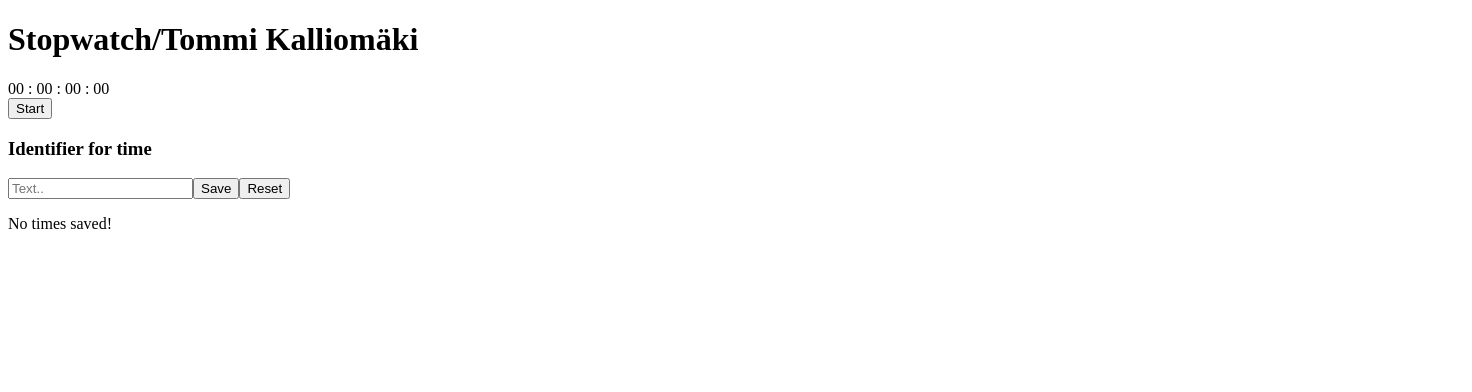
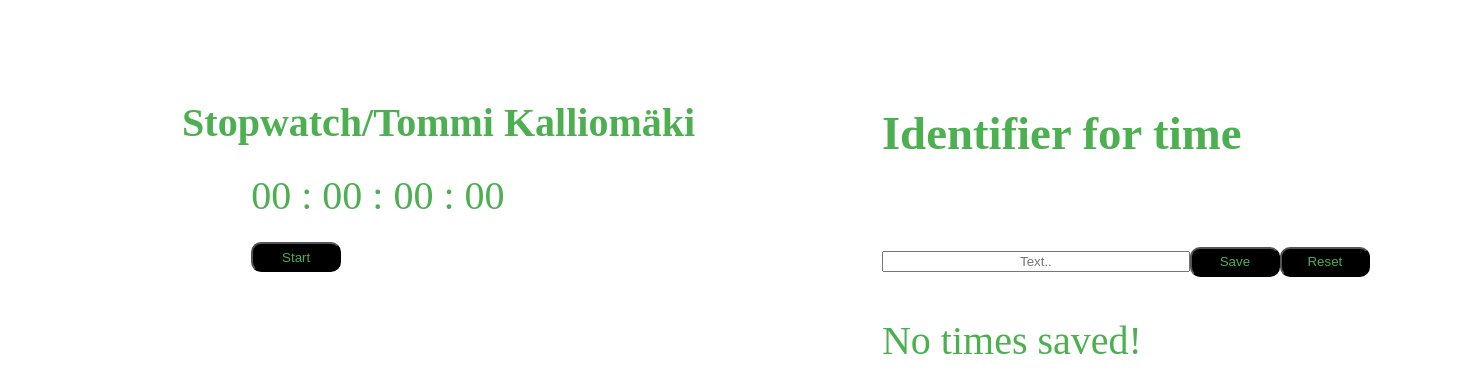
Before and after one commit to TommiKall/reactstopwatch, a React (Create React App) app: page / in a window 1280 px wide. Shown: the top 392 px of the page, 1472 px wide, since content can reach past the window. Built offline with nearby package versions, Linux system fonts and the light colour scheme; the HTML template or start-up script is replaced by a standard one.

Commit message:
muutokset

```diff
--- /dev/null
+++ b/src/App.css
@@ -0,0 +1,74 @@
+
+.otsikko{
+    position: absolute;
+    color:#4CAF50;
+    font-size: 40px;
+    padding-left: 6%;
+}
+
+.display{
+    padding-left: 18%;
+    margin-top: 100px;
+    color: #4CAF50;
+    height: 30px;
+    border-color: #4CAF50;
+    font-size: 40px;
+
+}
+
+.button{
+
+    transition-duration: 0.4s;
+    border-radius: 10px;
+    overflow: hidden;
+    width: 90px;
+    height: 30px;
+    background-color: black;
+    color: #4CAF50;
+    margin-top: 40px;
+    align-items: center;
+
+
+}
+
+.button:hover {
+    background-color: #4CAF50;
+    color: white;
+  }
+.allbuttons{
+    padding-left: 15%;
+    position: absolute;
+}
+
+.input{
+    width: 300px;
+    text-align: center;
+    color: #4CAF50;
+
+}
+
+
+
+.stopwatch{
+  height: 100%;
+  width: 50%;
+  padding-left: 10%;
+  position: absolute;
+  /*background-color: black;*/
+  padding-top: 5%;
+
+
+
+
+}
+
+.saver{
+    height: 100%;
+    width: 50%;
+    left: 50%;
+    position: absolute;
+    /*background-color:black;*/
+    padding-top: 4%;
+    padding-left: 15%;
+
+}
--- a/src/App.js
+++ b/src/App.js
@@ -2,6 +2,9 @@ import React, {useState} from 'react';
 import Btn from './Btn';
 import Display from './Display';
 import Saver from './Saver';
+import './App.css';
+
+
 
 
 
@@ -63,13 +66,21 @@ function App() {
 
  };
 
+ function save1 ({time}){
+   return(
+     <div>
+       {time.map((time,index) =>(
+         <time number={index} interval={time}/>
+       ) )}
+     </div>
+   )
+ }
+
 
   return (
     <div>
-      <header>
-        <h1>Stopwatch/Tommi Kalliomäki</h1>
-      </header>
           <div className="stopwatch">
+             <h1 className="otsikko">Stopwatch/Tommi Kalliomäki</h1>
               < Display time={time}/>
               <Btn status={status} resume= {resume} reset={reset} stop={stop} save={save} start={start}/>
             </div>
--- a/src/Btn.js
+++ b/src/Btn.js
@@ -6,24 +6,24 @@ import React from 'react';
 //nappulat
 function Btn(props) {
   return (
-    <div>
+    <div className="allbuttons">
         {(props.status===0)?
-        <button className="stopwatch" onClick={props.start}>Start</button> : ""
+        <button className="button" onClick={props.start}>Start</button> : ""
         }
 
 
         {(props.status===1)?
         <div>
-            <button className="stopwatch" onClick={props.stop}>Pause</button>
-            <button className="stopwatch" onClick={props.reset}>Reset</button>
+            <button className="button" onClick={props.stop}>Pause</button>
+            <button className="button" onClick={props.reset}>Reset</button>
         </div> : ""
         }
 
         {(props.status===2)?
         <div>
-            <button className="stopwatch" onClick={props.resume}>Start</button>
-            <button className="stopwatch" onClick={props.reset}>Reset</button>
-            <button className="stopwatch" onClick={props.save}>Save</button>
+            <button className="button" onClick={props.resume}>Start</button>
+            <button className="button" onClick={props.reset}>Reset</button>
+            <button className="button" onClick={props.save}>Save</button>
 
         </div> : ""
         }
--- a/src/Display.js
+++ b/src/Display.js
@@ -5,7 +5,7 @@ import React from 'react';
 
 function Display(props) {
   return (
-    <div>
+    <div className="display">
         <span>{(props.time.h >= 10)? props.time.h : "0"+ props.time.h}</span>&nbsp;:&nbsp;
         <span>{(props.time.m >= 10)? props.time.m : "0"+ props.time.m}</span>&nbsp;:&nbsp;
         <span>{(props.time.s >= 10)? props.time.s : "0"+ props.time.s}</span>&nbsp;:&nbsp;
--- a/src/Saver.js
+++ b/src/Saver.js
@@ -40,19 +40,19 @@ const Saver = () => {
   };
 
   return (
-    <div>
+    <div className="otsikko">
       <h3>Identifier for time</h3>
 
-      <input
+      <input className="input"
         value={value}
         onChange={(e) => handleChange(e)}
         placeholder="Text.."
       />
 
-      <button onClick={() => saveItem()}>Save</button>
+      <button className="button" onClick={() => saveItem()}>Save</button>
 
 
-      <button onClick={() => setItems([])}>Reset</button>
+      <button className="button" onClick={() => setItems([])}>Reset</button>
 
 
 
```
Also changed, not shown: src/Kokeilu.js (added, +12 -0 lines), 1 other file (tests, documents, lock files or other folders).
